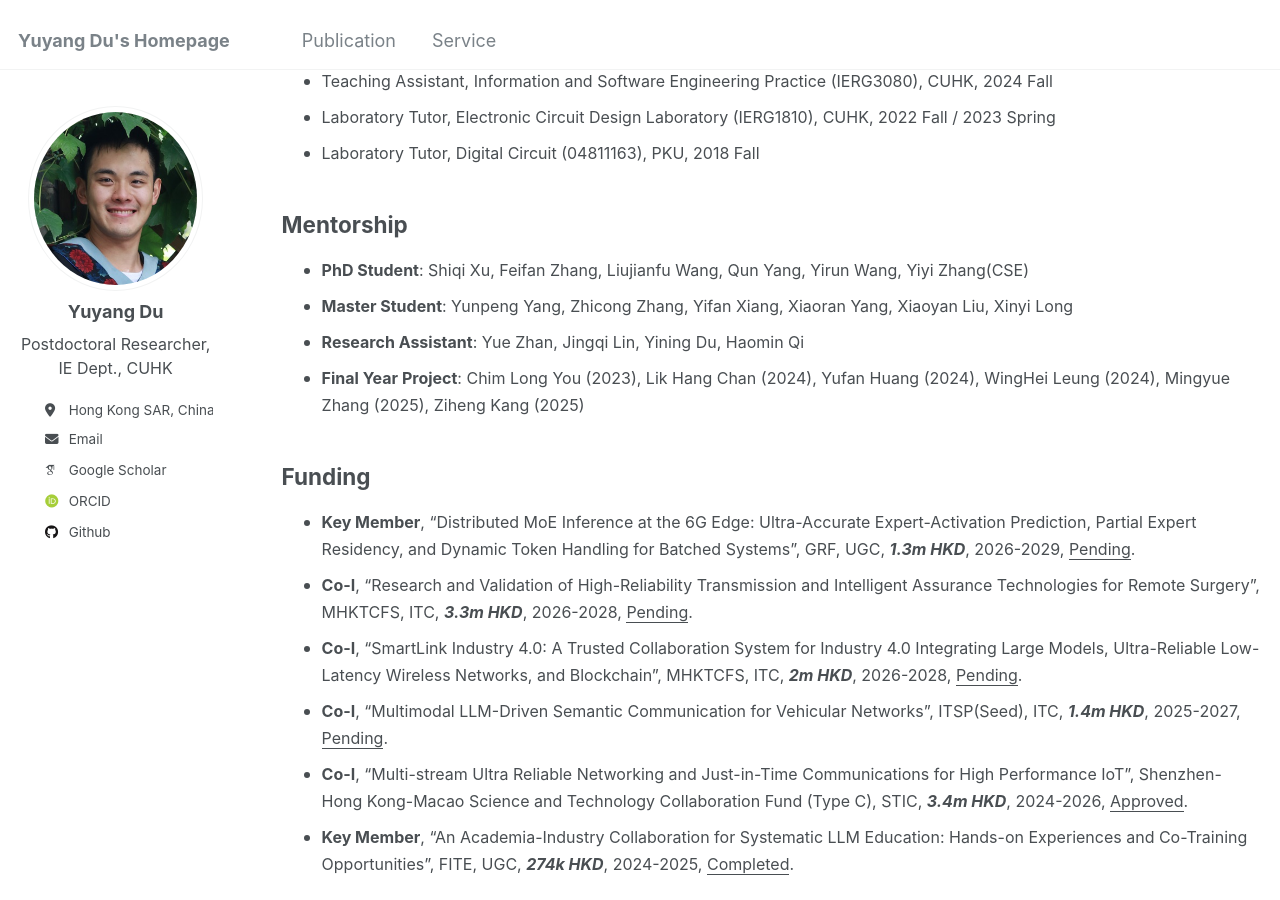
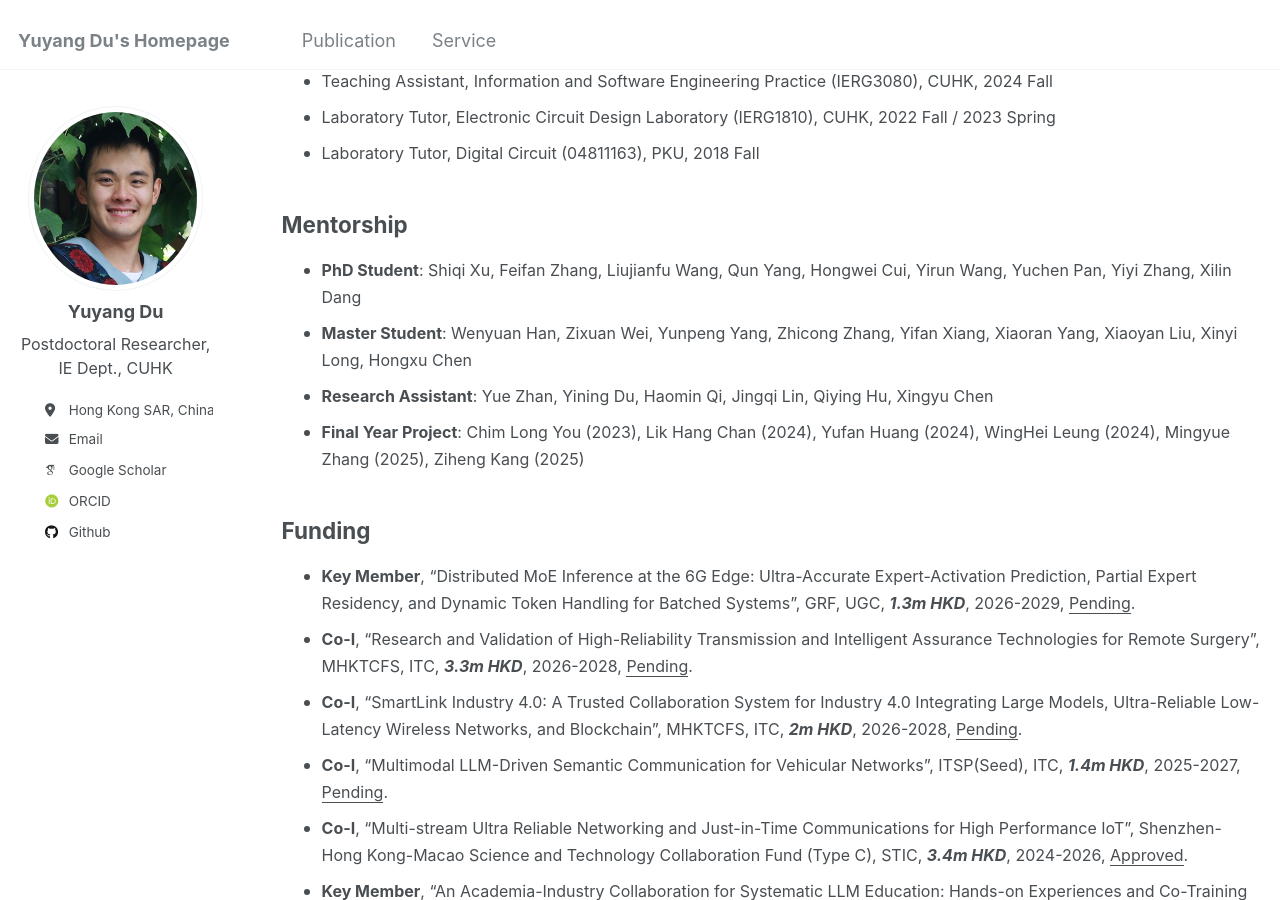
Before and after one commit to yuyangdu01/yuyangdu01.github.io, a Jekyll site: the page built from _pages/cv.md, in a window 1280 px wide and 900 px high, scrolled down 930 px. Built offline with Jekyll 4.4.1, drawn with Linux system fonts in a browser that asks for light colours; some web fonts are replaced.

Commit message:
Update cv.md

```diff
--- a/_pages/cv.md
+++ b/_pages/cv.md
@@ -48,9 +48,9 @@ Teaching
 
 Mentorship
 ------
-* <font size=3> <b>PhD Student</b>: Shiqi Xu, Feifan Zhang, Liujianfu Wang, Qun Yang, Yirun Wang, Yiyi Zhang(CSE)</font>
-* <font size=3> <b>Master Student</b>: Yunpeng Yang, Zhicong Zhang, Yifan Xiang, Xiaoran Yang, Xiaoyan Liu, Xinyi Long</font>
-* <font size=3> <b>Research Assistant</b>: Yue Zhan, Jingqi Lin, Yining Du, Haomin Qi</font>
+* <font size=3> <b>PhD Student</b>: Shiqi Xu, Feifan Zhang, Liujianfu Wang, Qun Yang, Hongwei Cui, Yirun Wang, Yuchen Pan, Yiyi Zhang, Xilin Dang</font>
+* <font size=3> <b>Master Student</b>: Wenyuan Han, Zixuan Wei, Yunpeng Yang, Zhicong Zhang, Yifan Xiang, Xiaoran Yang, Xiaoyan Liu, Xinyi Long, Hongxu Chen</font>
+* <font size=3> <b>Research Assistant</b>: Yue Zhan, Yining Du, Haomin Qi, Jingqi Lin, Qiying Hu, Xingyu Chen</font>
 * <font size=3> <b>Final Year Project</b>: Chim Long You (2023), Lik Hang Chan (2024), Yufan Huang (2024), WingHei Leung (2024), Mingyue Zhang (2025), Ziheng Kang (2025)</font>
 
 Funding
```
